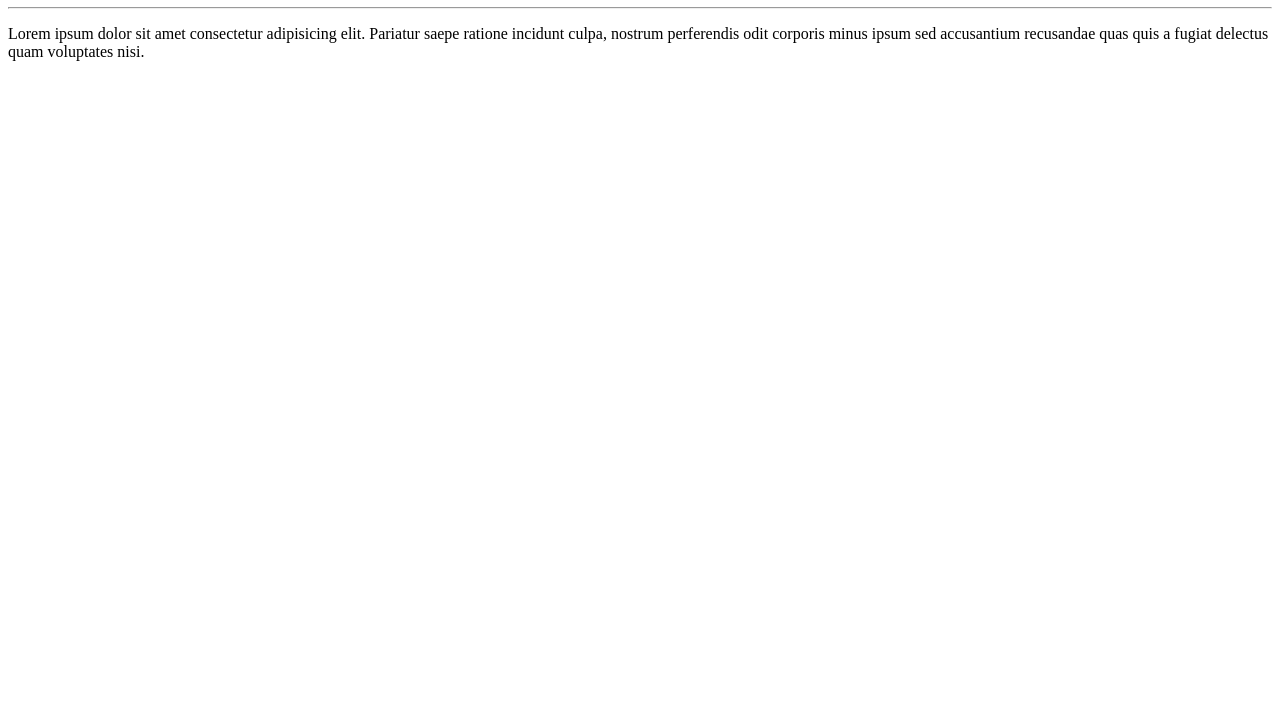
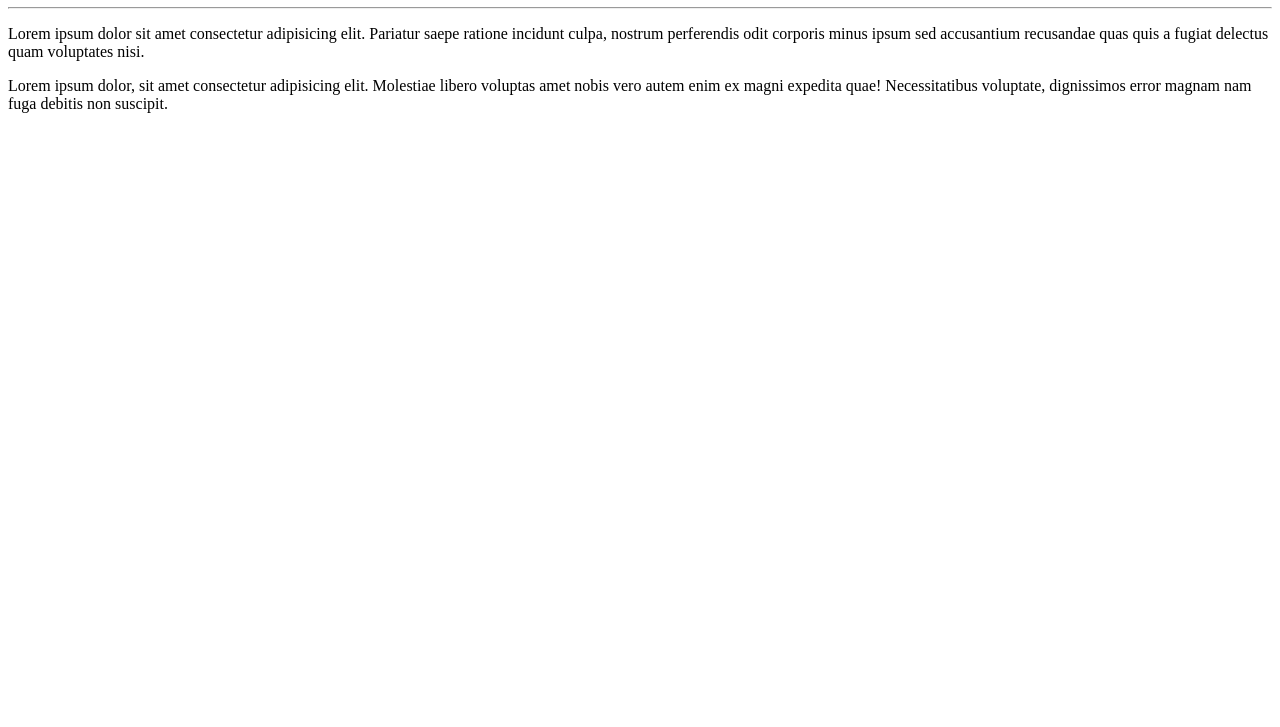
Before and after one commit to emilideamici/OlaMundo, a plain HTML site: page site-exemplo/index.html in a window 1280 px wide. Shown: the part 73-800 px from the top of the page. Drawn offline with Linux system fonts and the light colour scheme.

Commit message:
adicionei um parágrafo

```diff
--- a/site-exemplo/index.html
+++ b/site-exemplo/index.html
@@ -10,5 +10,6 @@
     <h1>Olá, Mundo!</h1>
     <hr>
     <p>Lorem ipsum dolor sit amet consectetur adipisicing elit. Pariatur saepe ratione incidunt culpa, nostrum perferendis odit corporis minus ipsum sed accusantium recusandae quas quis a fugiat delectus quam voluptates nisi.</p>
+    <p>Lorem ipsum dolor, sit amet consectetur adipisicing elit. Molestiae libero voluptas amet nobis vero autem enim ex magni expedita quae! Necessitatibus voluptate, dignissimos error magnam nam fuga debitis non suscipit.</p>
 </body>
 </html>
```
